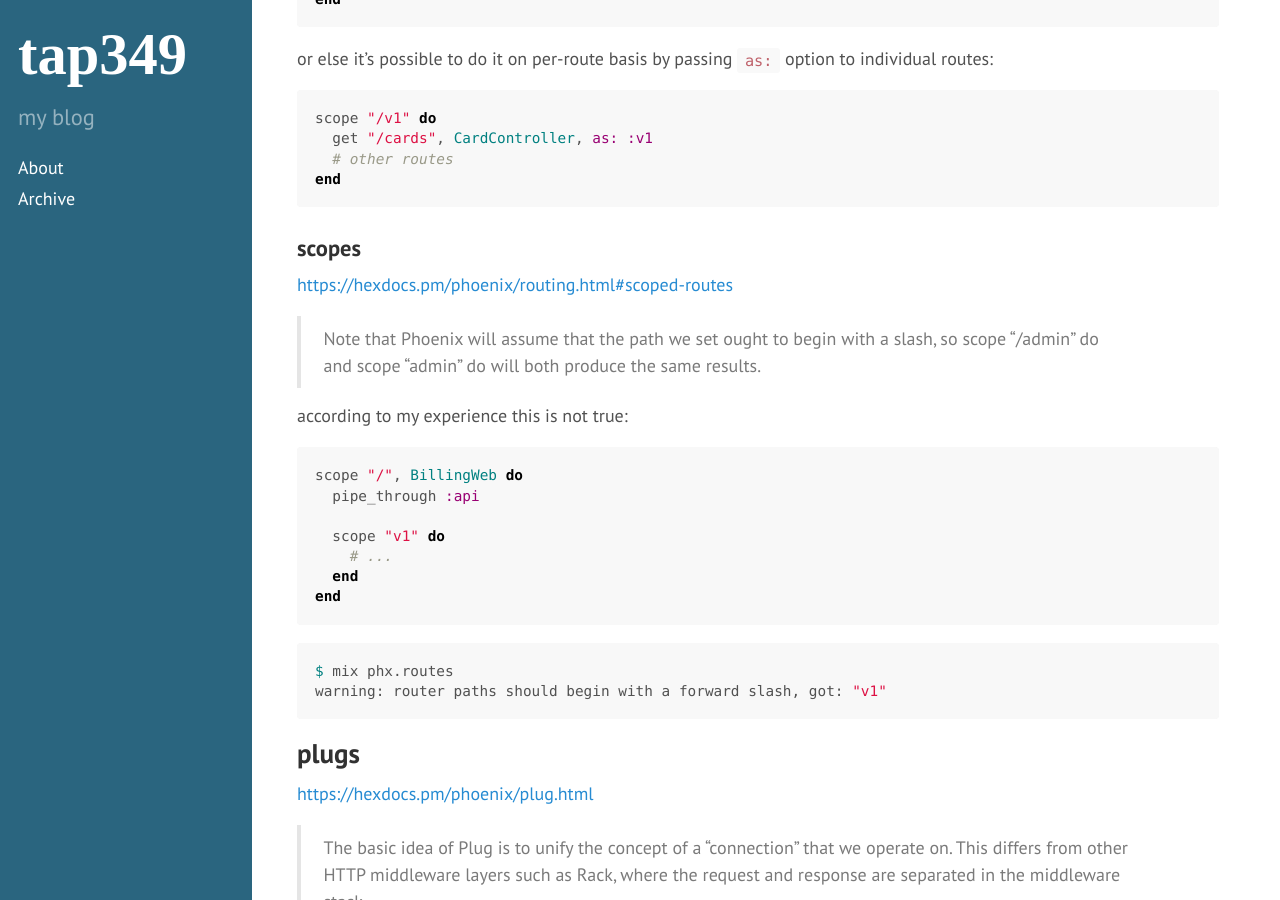
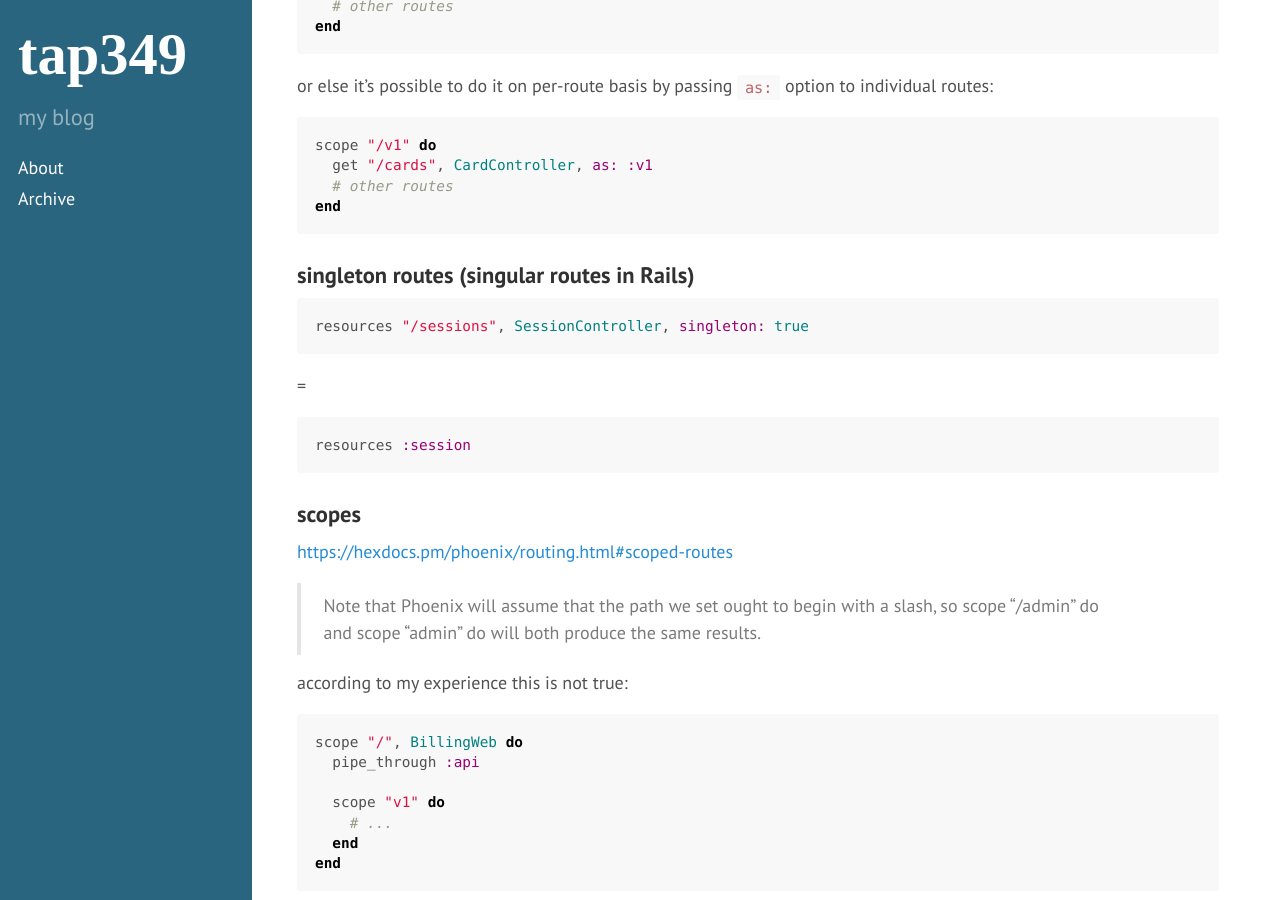
Before and after one commit to tap349/tap349.github.io, a Jekyll site: the page built from _posts/2016-11-12-phoenix.md, in a window 1280 px wide and 900 px high, scrolled down 2085 px. Built offline with Jekyll 4.4.1, drawn with Linux system fonts in a browser that asks for light colours; some of the changed text lies outside the part shown.

Commit message:
update 2017-07-31_16:50:30

````diff
--- a/_posts/2016-11-12-phoenix.md
+++ b/_posts/2016-11-12-phoenix.md
@@ -89,6 +89,18 @@ scope "/v1" do
   get "/cards", CardController, as: :v1
   # other routes
 end
+```
+
+### singleton routes (singular routes in Rails)
+
+```elixir
+resources "/sessions", SessionController, singleton: true
+```
+
+=
+
+```ruby
+resources :session
 ```
 
 ### scopes
````
